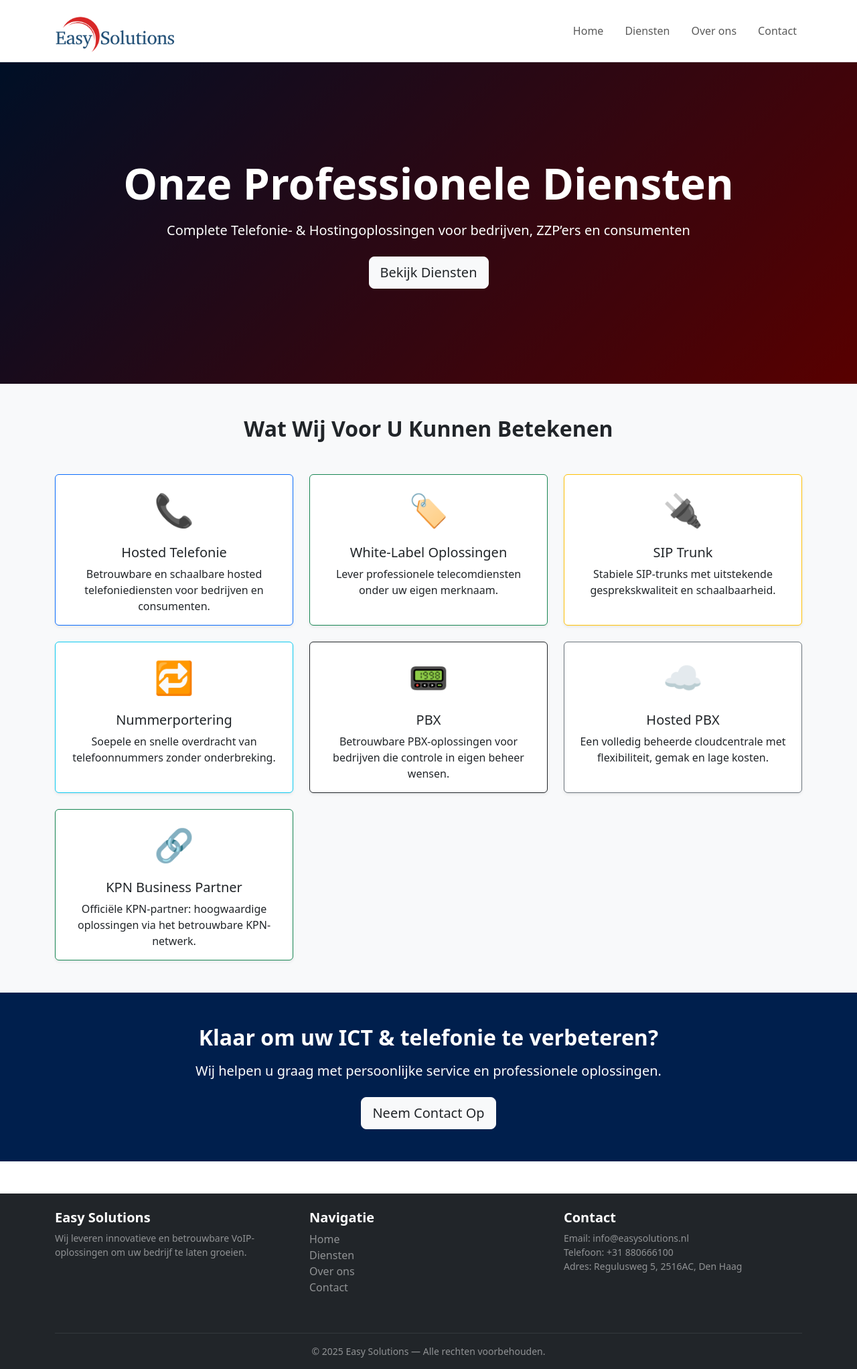
After one commit to O-Turan/Easy-Solutions2, a Symfony app: template templates/diensten/index.html.twig in a window 1280 px wide. The commit adds this page. Shown: the whole page at 67% size. Run offline with Twig, Linux system fonts and the light colour scheme; the template is opened without the code that fills it, so the values that code supplies are empty; some libraries are stand-ins or nearby versions.

Commit message:
diensten pagina af contact in werking en over ons ook af

```diff
--- a/templates/base.html.twig
+++ b/templates/base.html.twig
@@ -29,8 +29,8 @@
         <div class="collapse navbar-collapse" id="navMenu">
             <ul class="navbar-nav ms-auto gap-3">
                 <li class="nav-item"><a class="nav-link" href="{{ path('app_home') }}">Home</a></li>
-                <li class="nav-item"><a class="nav-link" href="#">Diensten</a></li>
-                <li class="nav-item"><a class="nav-link" href="#">Over ons</a></li>
+                <li class="nav-item"><a class="nav-link" href="{{ path('app_diensten') }}">Diensten</a></li>
+                <li class="nav-item"><a class="nav-link" href="{{ path('app_over_ons') }}">Over ons</a></li>
                 <li class="nav-item"><a class="nav-link" href="{{ path('app_contact') }}">Contact</a></li>
             </ul>
         </div>
@@ -62,7 +62,7 @@
                     <div class="col-md-4 mb-4">
                         <h5 class="fw-bold">Easy Solutions</h5>
                         <p class="small text-white-50">
-                            Wij leveren innovatieve en betrouwbare IT-oplossingen om uw bedrijf te laten groeien.
+                            Wij leveren innovatieve en betrouwbare VoIP-oplossingen om uw bedrijf te laten groeien.
                         </p>
                     </div>
 
@@ -71,8 +71,8 @@
                         <h5 class="fw-bold">Navigatie</h5>
                         <ul class="list-unstyled">
                             <li><a href="{{ path('app_home') }}" class="text-white-50 text-decoration-none">Home</a></li>
-                            <li><a href="#" class="text-white-50 text-decoration-none">Diensten</a></li>
-                            <li><a href="#" class="text-white-50 text-decoration-none">Over ons</a></li>
+                            <li><a href="{{ path('app_diensten') }}" class="text-white-50 text-decoration-none">Diensten</a></li>
+                            <li><a href="{{ path('app_over_ons') }}" class="text-white-50 text-decoration-none">Over ons</a></li>
                             <li><a href="{{ path('app_contact') }}" class="text-white-50 text-decoration-none">Contact</a></li>
                         </ul>
                     </div>
--- /dev/null
+++ b/templates/diensten/index.html.twig
@@ -0,0 +1,112 @@
+{% extends 'base.html.twig' %}
+
+{% block title %}Diensten - Easy Solutions{% endblock %}
+
+{% block body %}
+
+    <!-- HERO SECTION -->
+    <section class="d-flex align-items-center text-white" style="height: 60vh; background: linear-gradient(135deg, #001f4d, #b30000); position: relative;">
+        <div style="position: absolute; inset: 0; background: rgba(0,0,0,0.5);"></div>
+        <div class="container position-relative text-center">
+            <h1 class="display-3 fw-bold mb-3">Onze Professionele Diensten</h1>
+            <p class="lead mb-4">Complete Telefonie- & Hostingoplossingen voor bedrijven, ZZP’ers en consumenten</p>
+            <a href="#diensten" class="btn btn-light btn-lg text-dark">Bekijk Diensten</a>
+        </div>
+    </section>
+
+    <!-- DIENSTEN OVERZICHT -->
+    <section id="diensten" class="py-5 bg-light">
+        <div class="container">
+            <h2 class="fw-bold text-center mb-5">Wat Wij Voor U Kunnen Betekenen</h2>
+
+            <div class="row g-4">
+                <!-- Hosted Telefonie -->
+                <div class="col-md-4">
+                    <div class="card h-100 shadow-sm border-primary">
+                        <div class="card-body text-center">
+                            <div style="font-size:3rem;">📞</div>
+                            <h5 class="card-title mt-3">Hosted Telefonie</h5>
+                            <p class="card-text">Betrouwbare en schaalbare hosted telefoniediensten voor bedrijven en consumenten.</p>
+                        </div>
+                    </div>
+                </div>
+
+                <!-- White Label -->
+                <div class="col-md-4">
+                    <div class="card h-100 shadow-sm border-success">
+                        <div class="card-body text-center">
+                            <div style="font-size:3rem;">🏷️</div>
+                            <h5 class="card-title mt-3">White‑Label Oplossingen</h5>
+                            <p class="card-text">Lever professionele telecomdiensten onder uw eigen merknaam.</p>
+                        </div>
+                    </div>
+                </div>
+
+                <!-- SIP Trunk -->
+                <div class="col-md-4">
+                    <div class="card h-100 shadow-sm border-warning">
+                        <div class="card-body text-center">
+                            <div style="font-size:3rem;">🔌</div>
+                            <h5 class="card-title mt-3">SIP Trunk</h5>
+                            <p class="card-text">Stabiele SIP-trunks met uitstekende gesprekskwaliteit en schaalbaarheid.</p>
+                        </div>
+                    </div>
+                </div>
+
+                <!-- Nummerportering -->
+                <div class="col-md-4">
+                    <div class="card h-100 shadow-sm border-info">
+                        <div class="card-body text-center">
+                            <div style="font-size:3rem;">🔁</div>
+                            <h5 class="card-title mt-3">Nummerportering</h5>
+                            <p class="card-text">Soepele en snelle overdracht van telefoonnummers zonder onderbreking.</p>
+                        </div>
+                    </div>
+                </div>
+
+                <!-- PBX -->
+                <div class="col-md-4">
+                    <div class="card h-100 shadow-sm border-dark">
+                        <div class="card-body text-center">
+                            <div style="font-size:3rem;">📟</div>
+                            <h5 class="card-title mt-3">PBX</h5>
+                            <p class="card-text">Betrouwbare PBX-oplossingen voor bedrijven die controle in eigen beheer wensen.</p>
+                        </div>
+                    </div>
+                </div>
+
+                <!-- Hosted PBX -->
+                <div class="col-md-4">
+                    <div class="card h-100 shadow-sm border-secondary">
+                        <div class="card-body text-center">
+                            <div style="font-size:3rem;">☁️</div>
+                            <h5 class="card-title mt-3">Hosted PBX</h5>
+                            <p class="card-text">Een volledig beheerde cloudcentrale met flexibiliteit, gemak en lage kosten.</p>
+                        </div>
+                    </div>
+                </div>
+
+                <!-- KPN Business Partner -->
+                <div class="col-md-4">
+                    <div class="card h-100 shadow-sm border-success">
+                        <div class="card-body text-center">
+                            <div style="font-size:3rem;">🔗</div>
+                            <h5 class="card-title mt-3">KPN Business Partner</h5>
+                            <p class="card-text">Officiële KPN-partner: hoogwaardige oplossingen via het betrouwbare KPN-netwerk.</p>
+                        </div>
+                    </div>
+                </div>
+            </div>
+        </div>
+    </section>
+
+    <!-- CTA -->
+    <section class="py-5 text-center text-white" style="background: #001f4d;">
+        <div class="container">
+            <h2 class="fw-bold mb-3">Klaar om uw ICT & telefonie te verbeteren?</h2>
+            <p class="lead mb-4">Wij helpen u graag met persoonlijke service en professionele oplossingen.</p>
+            <a href="/contact" class="btn btn-light btn-lg text-dark">Neem Contact Op</a>
+        </div>
+    </section>
+
+{% endblock %}
```
Also changed, not shown: src/Controller/DienstenController.php (added, +18 -0 lines), src/Controller/OverOnsController.php (added, +18 -0 lines), templates/over_ons/index.html.twig (added, +94 -0 lines).
